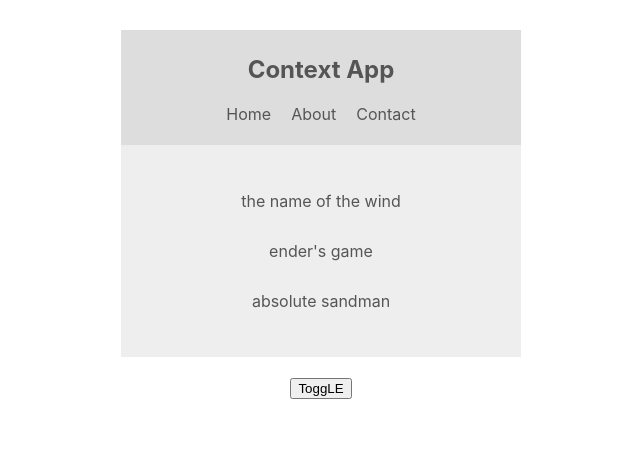
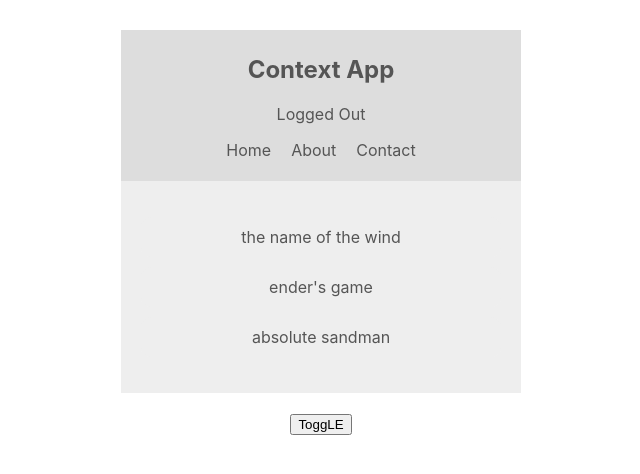
Before and after one commit to jparker15/tutorials, a React (Create React App) app in the folder react-context-hooks/clientele/: page / in a window 1280 px wide. Shown: the top 474 px of the page, without its empty margins (319-959 px from the left). Built offline with nearby package versions, Linux system fonts and the light colour scheme.

Commit message:
add AuthContext, set div to toggleAuth onClick, use isAuth boolean to set Logged in/out

```diff
--- a/react-context-hooks/clientele/src/Components/Navbar.js
+++ b/react-context-hooks/clientele/src/Components/Navbar.js
@@ -1,16 +1,21 @@
 import React, {Component} from 'react';
 import {ThemeContext} from "../contexts/ThemeContext";
-
+import {AuthContext} from "../contexts/AuthContext";
 export default class Navbar extends Component {
 
     render(){
         return(
-            <ThemeContext.Consumer>{(context) =>{
-                const {isLightTheme,light,dark} = context;
+            <AuthContext.Consumer>{(authContext)=>(
+                <ThemeContext.Consumer>{(themeContext) =>{
+                    const {isAuthenticated, toggleAuth} = authContext;
+                    const {isLightTheme,light,dark} = themeContext;
                     const theme = isLightTheme ? light : dark;
                     return(
                         <nav style={{backgroundColor: theme.ui, color: theme.syntax}}>
                             <h1>Context App</h1>
+                            <div onClick={toggleAuth}>
+                                { isAuthenticated ? "Logged In" : "Logged Out"}
+                            </div>
                             <ul>
                                 <li>Home</li>
                                 <li>About</li>
@@ -18,8 +23,8 @@ export default class Navbar extends Component {
                             </ul>
                         </nav>
                     )
-            }}
-            </ThemeContext.Consumer>
+                }}</ThemeContext.Consumer>
+            )}</AuthContext.Consumer>
 
         )
     }
```
Lines whose indentation alone changed are shown as unchanged.
